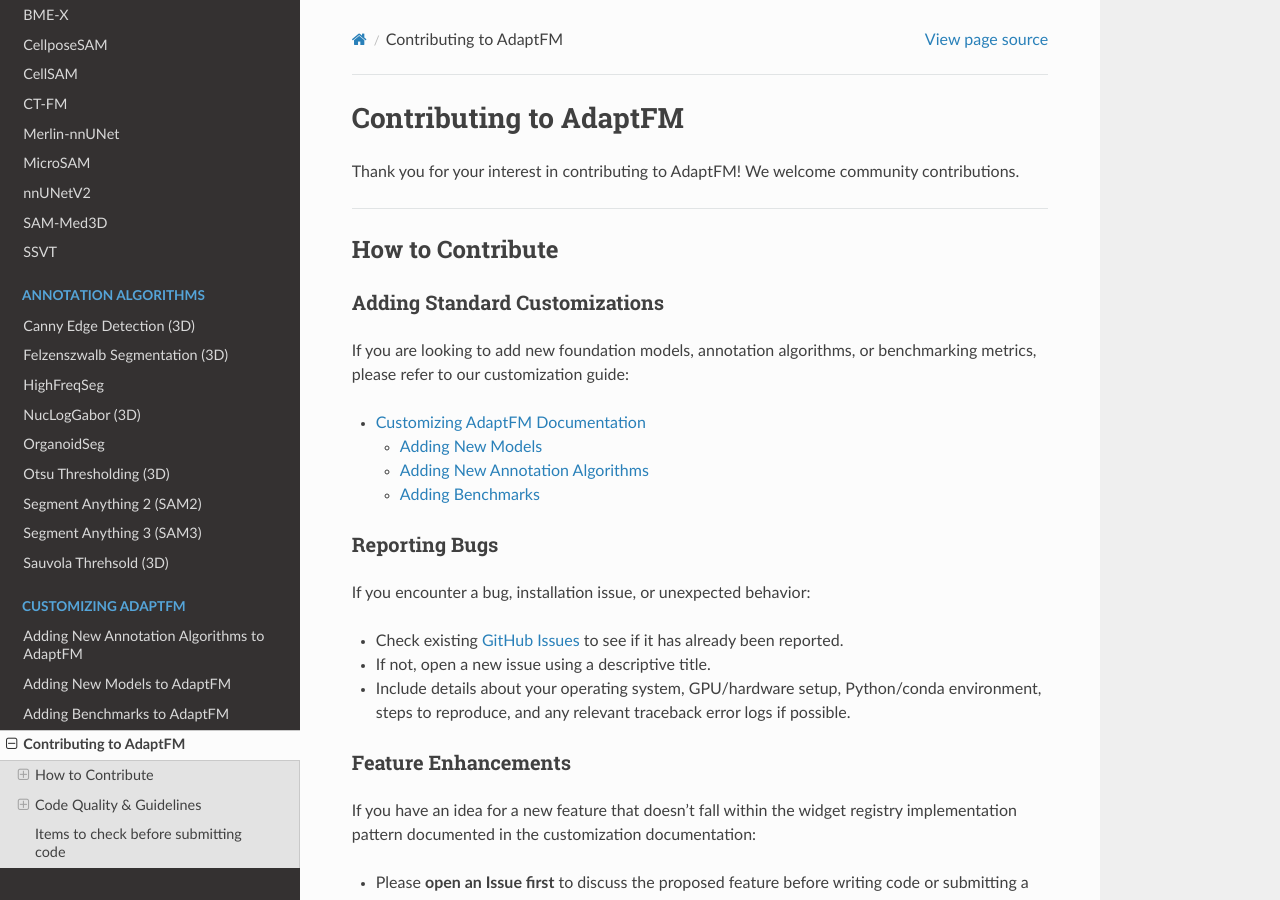
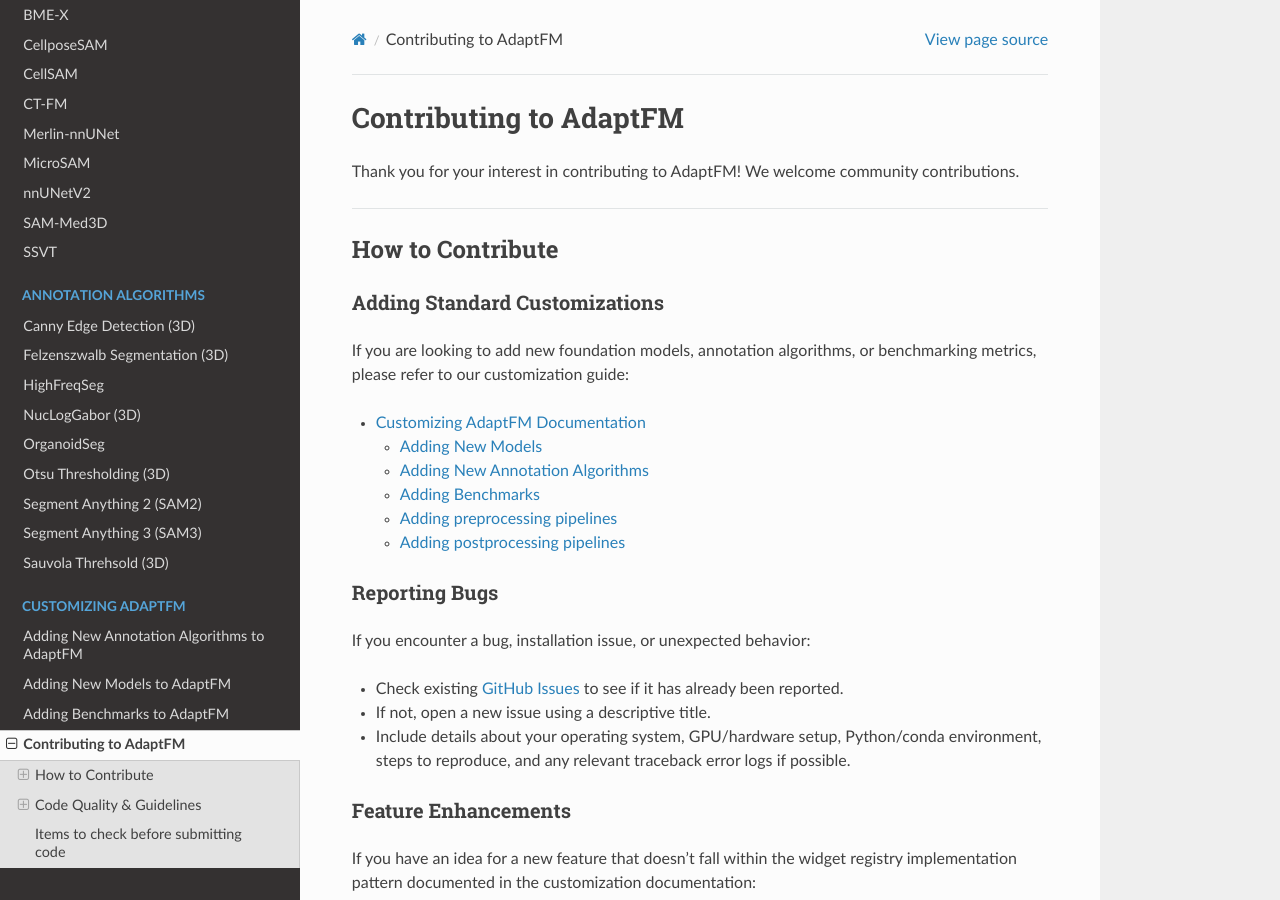
Before and after one commit to Zhao-Lab-UW-DHO/AdaptFM, a Sphinx documentation site: the page built from docs/customizing-adaptfm/contributing.md, in a window 1280 px wide and 900 px high. Built offline with Sphinx 7.4.7 and the Read the Docs theme 3.1.0, drawn with Linux system fonts in a browser that asks for light colours.

Commit message:
update contributing

```diff
--- a/docs/customizing-adaptfm/contributing.md
+++ b/docs/customizing-adaptfm/contributing.md
@@ -14,6 +14,8 @@ If you are looking to add new foundation models, annotation algorithms, or bench
   * [Adding New Models](../customizing-adaptfm/adding-models.md)
   * [Adding New Annotation Algorithms](../customizing-adaptfm/adding-annotation-algorithms.md)
   * [Adding Benchmarks](../customizing-adaptfm/custom-benchmarks.md)
+  * [Adding preprocessing pipelines](../customizing-adaptfm/adding-preprocessing.md)
+  * [Adding postprocessing pipelines](../customizing-adaptfm/adding-postprocessing.md)
 
 ### Reporting Bugs
 If you encounter a bug, installation issue, or unexpected behavior:
```
